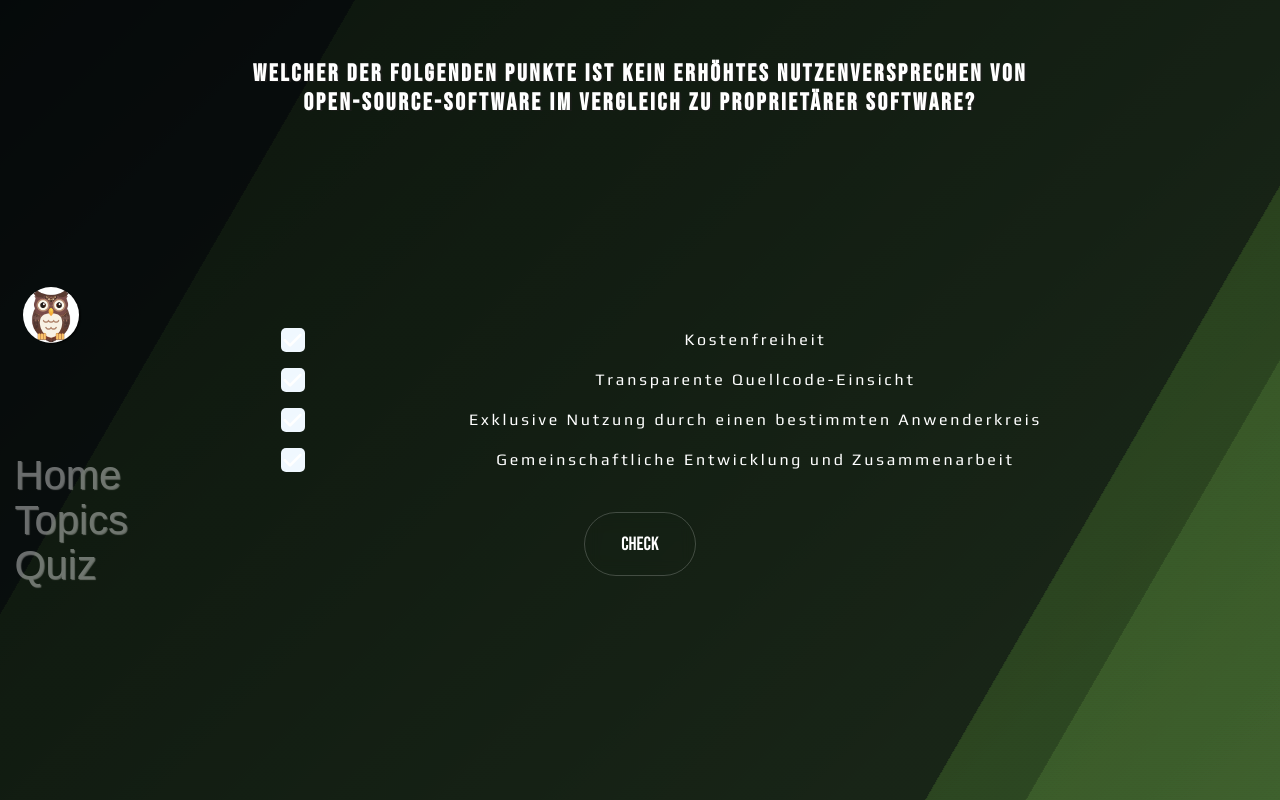
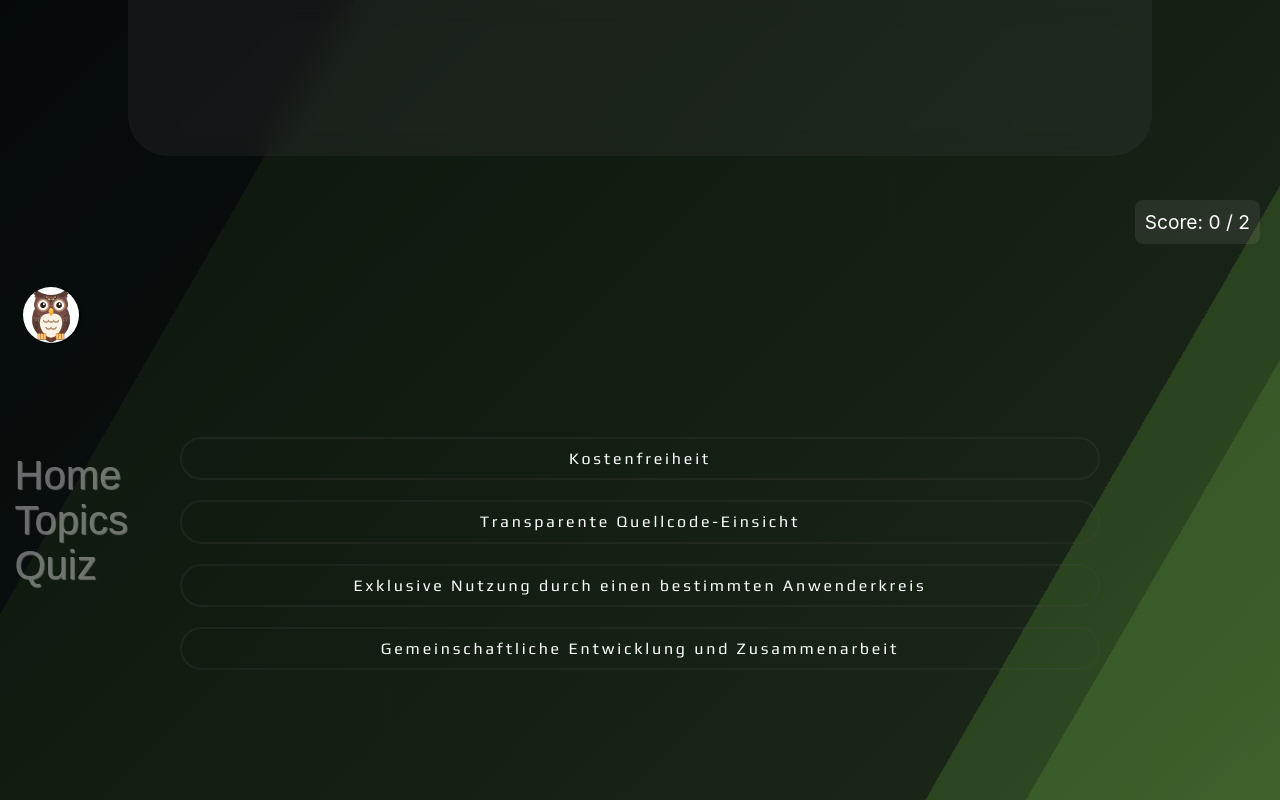
Before and after one commit to OhWire/QuizQuest, a React (Create React App) app: page /Quiz in a window 1280 px wide. Built offline with nearby package versions, Linux system fonts and the light colour scheme; a web font is replaced by a local one.

Commit message:
commit update

```diff
--- a/src/Components/Quiz/Quiz.css
+++ b/src/Components/Quiz/Quiz.css
@@ -3,59 +3,47 @@
     justify-content: center;
     height: 100vh;
     width: 100vw;
-    padding: 0;
+
 
     flex-direction: column;
 
 }
 
-input[type="checkbox"]{
-    appearance: none;
-    -webkit-appearance: none;
-    height: 1.5rem;
-    width: 1.5rem;
-    background-color: aliceblue;
-    cursor: pointer;
-    border-radius: 5px;
-    display: flex;
-    justify-content: center;
-    align-items: center;
-
-
+input[type="radio"]{
+    display: none;
 
 }
 
 
 
 label{
-    color: #4c4c4c;
-    font-size: 2rem;
+
+    font-size: 1rem;
     font-family: "Bebas Neue";
     font-weight: 600;
     cursor: pointer;
     display: flex;
     justify-content: center;
     align-items: center;
+    border: 2px solid rgba(77, 75, 75, 0.218);
+    margin: 10px;
+    padding: 5px;
+    border-radius: 50px;
+
+    animation: answerreveal 1s linear ;
 
 }
 
-input[type="checkbox"]:after{
-    content: "\f00c";
-    font-family: "Font Awesome 5 Free";
-    font-weight: 900;
-    font-size: 1.3rem;
-    color: white;
-
+label:hover{
+    background-color: rgba(144, 144, 110, 0.377);
+    backdrop-filter: blur(8px);
+    border: 2px solid rgba(255, 255, 255, 0.618);
 }
 
-input[type="checkbox"]:hover{
-    background-color: #a5a5a5   ;
 
-}
 
-input[type="checkbox"]:checked{
-    background-color: #5bcd3e;
-}
+
+
 
 Form {
     display: flex;
@@ -69,11 +57,13 @@ Form {
     display: flex;
 
     flex-direction: column;
+    justify-content: flex-end;
+    align-self: flex-end ;
+    height: 100vh;
+    width: 90vw;
+    max-width: 90vw;
 
-    justify-content: flex-start;
-    align-items: center ;
-    height: 100vh;
-    max-width: 100vw;
+
 
 
 
@@ -83,11 +73,17 @@ Form {
 .questioncontainer{
    display: flex;
    justify-content:center;
-
-   align-items: flex-start;
+   align-items: center;
+position: absolute;
    text-align: center;
    width: 80vw;
-   height: 40vh;
+   top: 0;
+   border-radius: 0px 0px 40px 40px;
+   max-height: 90vh;
+  padding-top: 2rem;
+   backdrop-filter: blur(12px);
+   background-color: #4c4c4c30;
+
 
 
 
@@ -98,68 +94,37 @@ Form {
 .questioncontainer h1{
     display: flex;
     min-height: 10vh;
-    max-height: 50vh;
+
     max-width: 80%;
     justify-content: center;
     align-items: center;
-    font-size: 1.5rem;
+    font-size: 1.3rem;
     font-family: "Bebas Neue", sans-serif;
+    font-weight: 100;
    text-shadow: 2px 1px 0px rgba(32, 31, 31, 0.589);
    color: white;
    letter-spacing: 2.8px;
-    padding: 2rem;
+    padding-bottom: 1rem;
 
-
+    animation: questionreveal 1s linear ;
 
 
 
 }
 
 
-@keyframes Questions {
-	0% {
-		border: 1px solid rgb(163, 160, 160);
-	}
-    10%{
-        border: 1px solid rgba(255, 255, 255, 0.867);
-    }
-
-	30% {
-		border: 1px solid rgba(255, 255, 255, 0.64);
-	}
-
-    50% {
-		border: 1px solid rgba(255, 255, 255, 0.44);
-	}
-	70% {
-		border: 1px solid rgba(255, 255, 255, 0.64);
-	}
-
-    80%{
-        border: 1px solid rgba(255, 255, 255, 0.84);
-    }
-
-    90%{
-        border: 1px solid rgba(255, 255, 255, 0.9);
-    }
-
-    100%{
-        border: 1px solid rgba(255, 255, 255, 1);
-    }
-}
 
 
 .answercontainer{
     display: flex;
-
-    margin-left: 200px;
+    justify-content: center;
+    align-items: center;
+    padding-bottom: 15vh    ;
     max-height: 50vh;
     max-width: 80vw;
     font-size: 1rem;
     flex-direction: column;
-    padding-bottom: 3vh;
-    justify-content: center;
-    align-items: center;
+
 }
 
 
@@ -200,11 +165,13 @@ button {
 }
 
 .nextButton{
-
+    position: absolute;
     transform: ease-in-out 1s;
     width: 10%;
     height: 8vh;
     font-size: 1.2rem;
+    bottom: 2vh;
+    animation: answerreveal 3s linear ;
 
 }
 .backButton{
@@ -243,8 +210,10 @@ button {
     font-weight: 100;
     font-size: 1rem;
     font-family: "Play";
-    line-height: 2.5rem;
+    line-height: 120%;
     min-width: 70vw;
+    padding: 5px;
+    animation: answerreveal 1s linear ;
 
      /* Adjust as needed */
   }
@@ -258,12 +227,16 @@ button {
 
 .selected{
     background: linear-gradient(to right, rgba(175, 122, 57, 0.542), rgba(0, 0, 0, 0.2));
+
+
 }
 
 .correct-answer{
-   margin: 10px;
+
     background: linear-gradient(to right, rgba(181, 179, 52, 0.527), rgba(0, 128, 0, 0.522));
     border-radius: 20px;
+    animation: answerreveal 2.5s linear ;
+
 
 }
 
@@ -295,8 +268,22 @@ button {
     color: rgba(255, 0, 0, 0.13);
     font-size: 1rem;
     border-radius: 20px;
-    margin: 0.2rem;
+    animation: answerreveal 5s linear ;
 }
+
+
+.score-display {
+    position: fixed; /* Or absolute, depending on layout */
+    top: 25%;
+    right: 20px;
+    padding: 10px;
+    background-color: rgba(226, 214, 214, 0.089);
+    color: white;
+    border-radius: 8px;
+    font-size: 1.2rem;
+    z-index: 99;
+}
+
 
 @media screen and (max-width: 767px) {
     .questioncontainer{
@@ -370,8 +357,9 @@ button {
         opacity: 0.5;
         cursor: not-allowed;
     }
+
+
 }
-
 
 
 
@@ -386,3 +374,78 @@ button {
   /* Adjust styles for desktops and larger screens */
 
 }
+
+@keyframes Questions {
+	0% {
+		border: 1px solid rgb(163, 160, 160);
+	}
+    10%{
+        border: 1px solid rgba(255, 255, 255, 0.867);
+    }
+
+	30% {
+		border: 1px solid rgba(255, 255, 255, 0.64);
+	}
+
+    50% {
+		border: 1px solid rgba(255, 255, 255, 0.44);
+	}
+	70% {
+		border: 1px solid rgba(255, 255, 255, 0.64);
+	}
+
+    80%{
+        border: 1px solid rgba(255, 255, 255, 0.84);
+    }
+
+    90%{
+        border: 1px solid rgba(255, 255, 255, 0.9);
+    }
+
+    100%{
+        border: 1px solid rgba(255, 255, 255, 1);
+    }
+}
+
+
+	@keyframes answerreveal {
+        0% {
+            opacity: 0;
+            font-size: 0.4rem;
+        }
+        25% {
+            opacity: 0.25;
+        }
+        50% {
+            opacity: 0.5;
+        }
+        75% {
+            opacity: 0.75;
+        }
+        100% {
+           opacity: 1;
+           font-size: 1rem
+        }
+    }
+
+    @keyframes questionreveal {
+        0% {
+            opacity: 0;
+
+
+        }
+        25% {
+            opacity: 0.25;
+        }
+        50% {
+            opacity: 0.5;
+        }
+        75% {
+            opacity: 0.75;
+        }
+        100% {
+           opacity: 1;
+
+
+        }
+    }
--- a/src/Components/Quiz/Quiz.jsx
+++ b/src/Components/Quiz/Quiz.jsx
@@ -3,7 +3,7 @@ import './Quiz.css';
 import Navbar from '../Navbar/Navbar';
 import { motion } from 'framer-motion';
 import Gradientbackground from '../Backgrounds/Gradientbackground';
-import quizData from './quizData.js';
+import quizdata from './quizData';
 import { useParams, Link } from 'react-router-dom';
 import { Formik, Form, Field } from 'formik';
 
@@ -15,22 +15,38 @@ const Quiz = () => {
   const [showAnswerResult, setShowAnswerResult] = useState(false);
   const [score, setScore] = useState(0); // State to track the score
   const currentQuestionData = filteredQuestions[currentQuestionIndex];
+  const [selectedOption, setSelectedOption] = useState('');
 
   useEffect(() => {
-    const filteredData = quizData.filter(question => question.topic === topic);
+    const filteredData = quizdata.filter(question => question.topic === topic);
     setFilteredQuestions(filteredData);
     setCurrentQuestionIndex(0); // Reset current question index when topic changes
     setScore(0); // Reset score when the topic changes
   }, [topic]);
 
-  const handleCheckAnswer = (values, formikBag) => {
-    const isCorrect = values.selectedOptions.includes(currentQuestionData.answer);
+
+  const handleOptionSelect = (option) => {
+    setSelectedOption(option);
+  };
+
+
+  const handleCheckAnswer = (selectedAnswer) => {
+    const isCorrect = selectedAnswer === currentQuestionData.answer;
     if (isCorrect) {
-      setScore(score + 1); // Increase score if the answer is correct
+      setScore(score + 1);
     }
     setIsCheckingAnswer(true);
-    setShowAnswerResult(true); // Show answer feedback
-    formikBag.setSubmitting(false);
+    setShowAnswerResult(true);
+    setTimeout(() => {
+      if (currentQuestionIndex < filteredQuestions.length - 1) {
+        setCurrentQuestionIndex(currentQuestionIndex + 1);
+        setIsCheckingAnswer(false);
+        setShowAnswerResult(false);
+      } else {
+        console.log(`Quiz completed. Your score: ${score}/${filteredQuestions.length}`);
+        // Handle quiz completion here
+      }
+    }, 2000); // Wait 2 seconds before moving to the next question or ending the quiz
   };
 
   const handleNextQuestion = () => {
@@ -45,49 +61,35 @@ const Quiz = () => {
   };
 
   return (
-    <motion.div className='Quizcontainer gradientbackground'
-      initial={{ opacity: 0.5, scale: 0.1 }}
-      animate={{ opacity: 1, scale: 1 }}
-      exit={{ duration: 3 }}
-    >
+    <motion.div className='Quizcontainer gradientbackground'>
       <Navbar />
       <Gradientbackground />
       <div className="quizinner">
-        {filteredQuestions.length > 0 && currentQuestionIndex < filteredQuestions.length ? (
-          <Formik
-            key={currentQuestionIndex} // Unique key for each question to reset Formik state
-            initialValues={{ selectedOptions: [] }}
-            onSubmit={(values, formikBag) => {
-                if (!isCheckingAnswer) {
-                    handleCheckAnswer(values, formikBag);
-                } else {
-                    handleNextQuestion();
-                    formikBag.resetForm(); // Reset the form for the next question
-                }
-            }}
-          >
-            {({ handleSubmit, isSubmitting }) => (
-              <Form>
+        <div className="score-display">Score: {score} / {filteredQuestions.length}</div>
+        {filteredQuestions.length > 0 && currentQuestionIndex < filteredQuestions.length && (
+          <div>
             <div className="questioncontainer">
               <h1>{currentQuestionData.question}</h1>
             </div>
             <div className="answercontainer">
               {currentQuestionData.options.map((option, index) => (
-                    <label key={index} className={`checkboxLabel ${showAnswerResult ? (option === currentQuestionData.answer ? 'correct-answer' : 'wrong-answer') : ''}`}>
-                      <Field className="checkbox" type="checkbox" name="selectedOptions" value={option} />
+                <label key={index} className={`checkboxLabel ${showAnswerResult ? (option === currentQuestionData.answer ? 'correct-answer' : '') : ''}`}>
+                  <input
+                    type="radio"
+                    name="selectedOption"
+                    value={option}
+                    onChange={() => handleCheckAnswer(option)}
+                    disabled={isCheckingAnswer}
+                  />
                   <span className="Answer">{option}</span>
                 </label>
               ))}
             </div>
-                <button type="button" className="nextButton" onClick={handleSubmit} disabled={isSubmitting}>
-                  {isCheckingAnswer ? "Next" : "Check"}
-                </button>
-              </Form>
+          </div>
         )}
-          </Formik>
-        ) : (
+        {currentQuestionIndex >= filteredQuestions.length && (
           <div className="noquestionscontainer">
-            <p>No questions available or quiz completed.</p>
+            <p>Quiz completed. Your score: {score}/{filteredQuestions.length}</p>
             <Link to={`/Topics`}>
               <button className="backButton">Back to Topics</button>
             </Link>
```
Also changed, not shown: src/Components/Quiz/quizData.js, src/Components/Quiz/quizData.jsx (added). Lines whose indentation alone changed are shown as unchanged.
